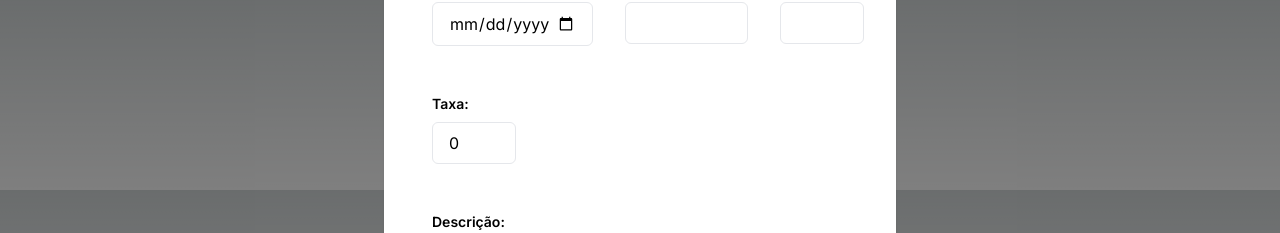
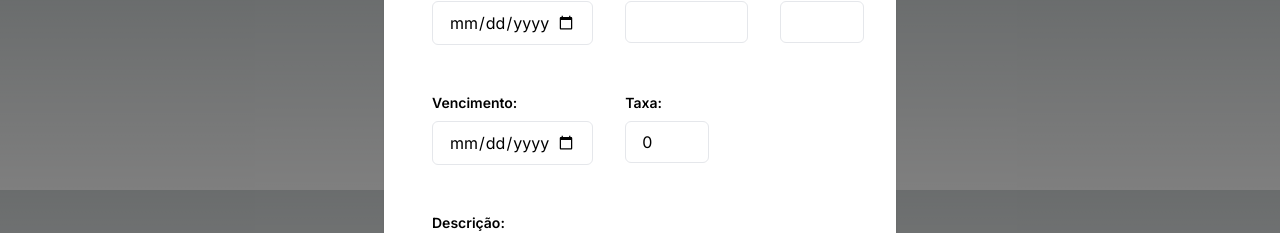
Before and after one commit to RafaelAllves/wallet, a Next.js app in the folder frontend/: page /orders in a window 1280 px wide. Both pictures are taken after a click on the button "Nova Boleta". Shown: the part 386-619 px from the top of the page. Built offline with nearby package versions, Linux system fonts and the light colour scheme; no server answers.

Commit message:
feat: Add maturity date input to OrderModal component

```diff
--- a/frontend/src/components/modals/order.tsx
+++ b/frontend/src/components/modals/order.tsx
@@ -17,6 +17,7 @@ const OrderModal: React.FC<{
     volume: order?.[7] || null,
     description: order?.[8] || "",
     interestRate: order?.[9] || "0",
+    maturityDate: order?.[10] || null,
   });
 
   const handleChange = (e: React.ChangeEvent<HTMLInputElement | HTMLSelectElement>) => {
@@ -152,6 +153,21 @@ const OrderModal: React.FC<{
             />
           </div>
 
+          <div className="mb-4 lg:w-5/12 p-4">
+            <label htmlFor="maturityDate" className="block text-sm font-semibold mb-2">
+              Vencimento:
+            </label>
+            <input
+              type="date"
+              name="maturityDate"
+              id="maturityDate"
+              value={formData.maturityDate}
+              onChange={handleChange}
+              required
+              className="w-full px-4 py-2 border rounded-md"
+            />
+          </div>
+
           <div className="mb-4 lg:w-3/12 p-4">
             <label htmlFor="name" className="block text-sm font-semibold mb-2">
               Taxa:
```
